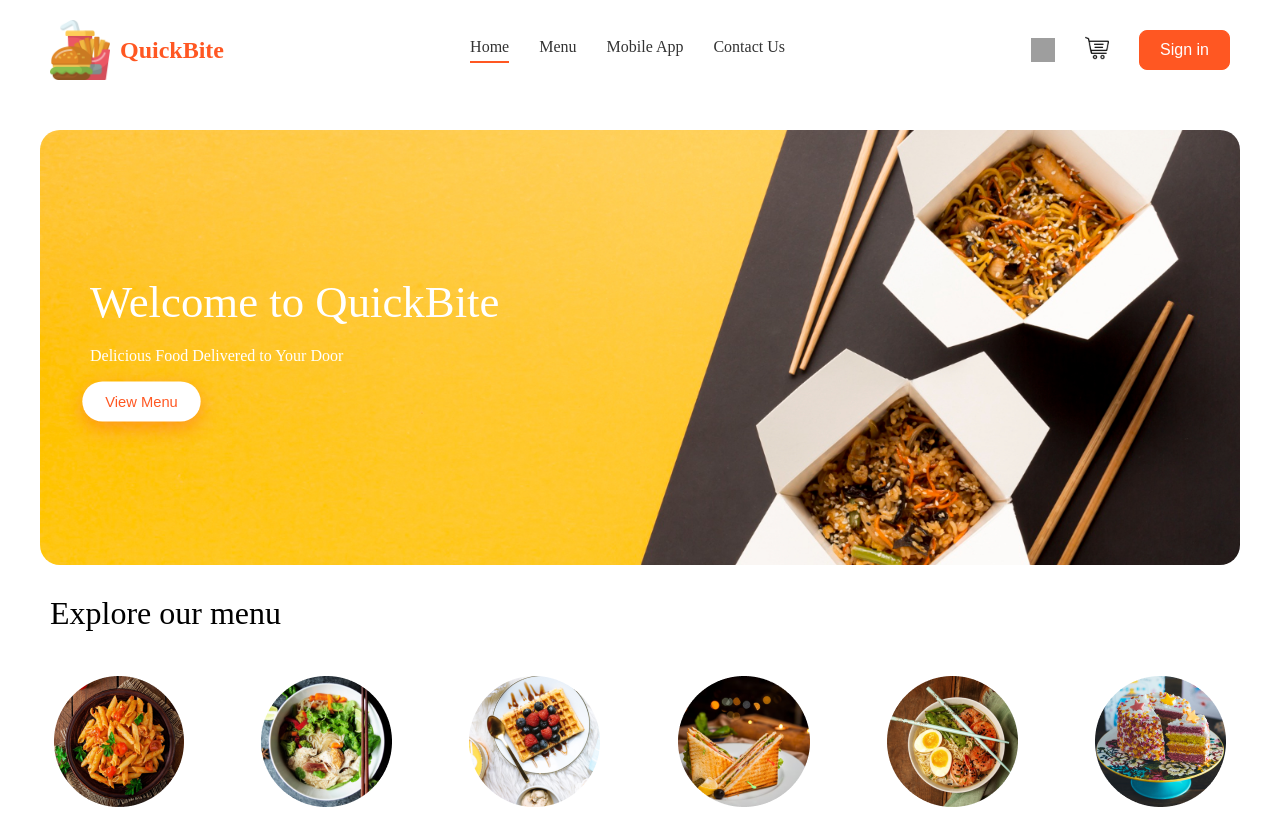
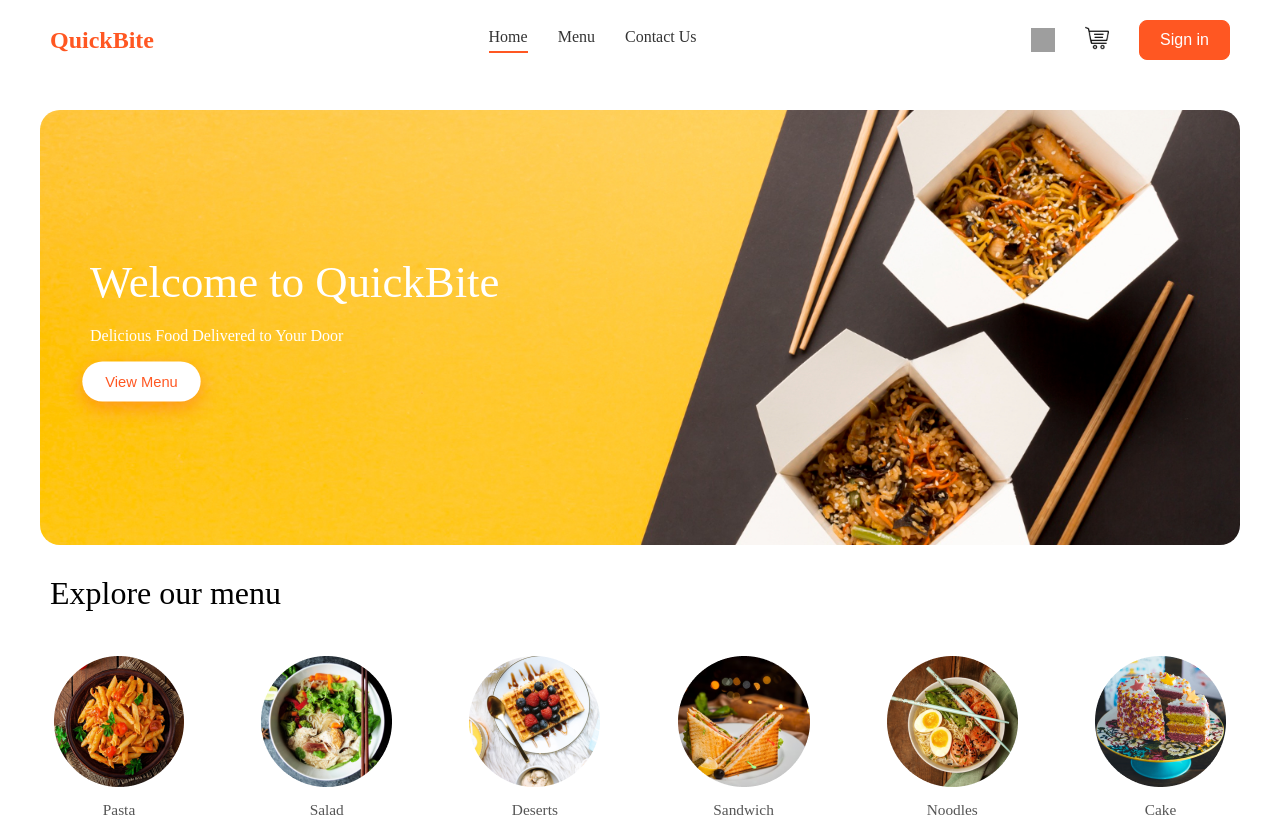
Before and after one commit to rabbirahat/QuickBite, a React (Vite) app in the folder frontend/: page / in a window 1280 px wide. Shown: the top 817 px of the page. Built offline with nearby package versions, Linux system fonts and the light colour scheme; grey boxes are pictures that could not be loaded.

Commit message:
Remove unused components from Navbar and Home pages for cleaner code

```diff
--- a/frontend/src/components/Navbar/Navbar.jsx
+++ b/frontend/src/components/Navbar/Navbar.jsx
@@ -32,13 +32,13 @@ const Navbar = () => {
   return (
     <div className='navbar'>
       <Link to="/" className="navbar-logo-container" onClick={() => setMenu("Home")}>
-        <img src={assets.logo} alt="QuickBite Logo" className="logo" />
+        {/* <img src={assets.logo} alt="QuickBite Logo" className="logo" /> */}
         <span className="logo-text">QuickBite</span>
       </Link>
       <ul className="navbar-menu">
         <Link to='/' onClick={()=>setMenu("Home")} className={menu==="Home"?"active":""}>Home</Link>
         <a href='#explore-menu' onClick={(e) => handleSectionClick(e, 'explore-menu')} className={menu==="Menu"?"active":""}>Menu</a>
-        <a href='#app-download' onClick={(e) => handleSectionClick(e, 'app-download')} className={menu==="Mobile App"?"active":""}>Mobile App</a>
+        {/* <a href='#app-download' onClick={(e) => handleSectionClick(e, 'app-download')} className={menu==="Mobile App"?"active":""}>Mobile App</a> */}
         <a href='#footer' onClick={(e) => handleSectionClick(e, 'footer')} className={menu==="Contact Us"?"active":""}>Contact Us</a>
       </ul>
       <div className='navbar-right'>
--- a/frontend/src/pages/Home/Home.jsx
+++ b/frontend/src/pages/Home/Home.jsx
@@ -28,7 +28,6 @@ const Home = () => {
       <Header/>
       <ExploreMenu category={category} setCategory={setCategory}/>
       <FoodDisplay category={category}/>
-      <AppDownload/>
     </div>
   )
 }
```
